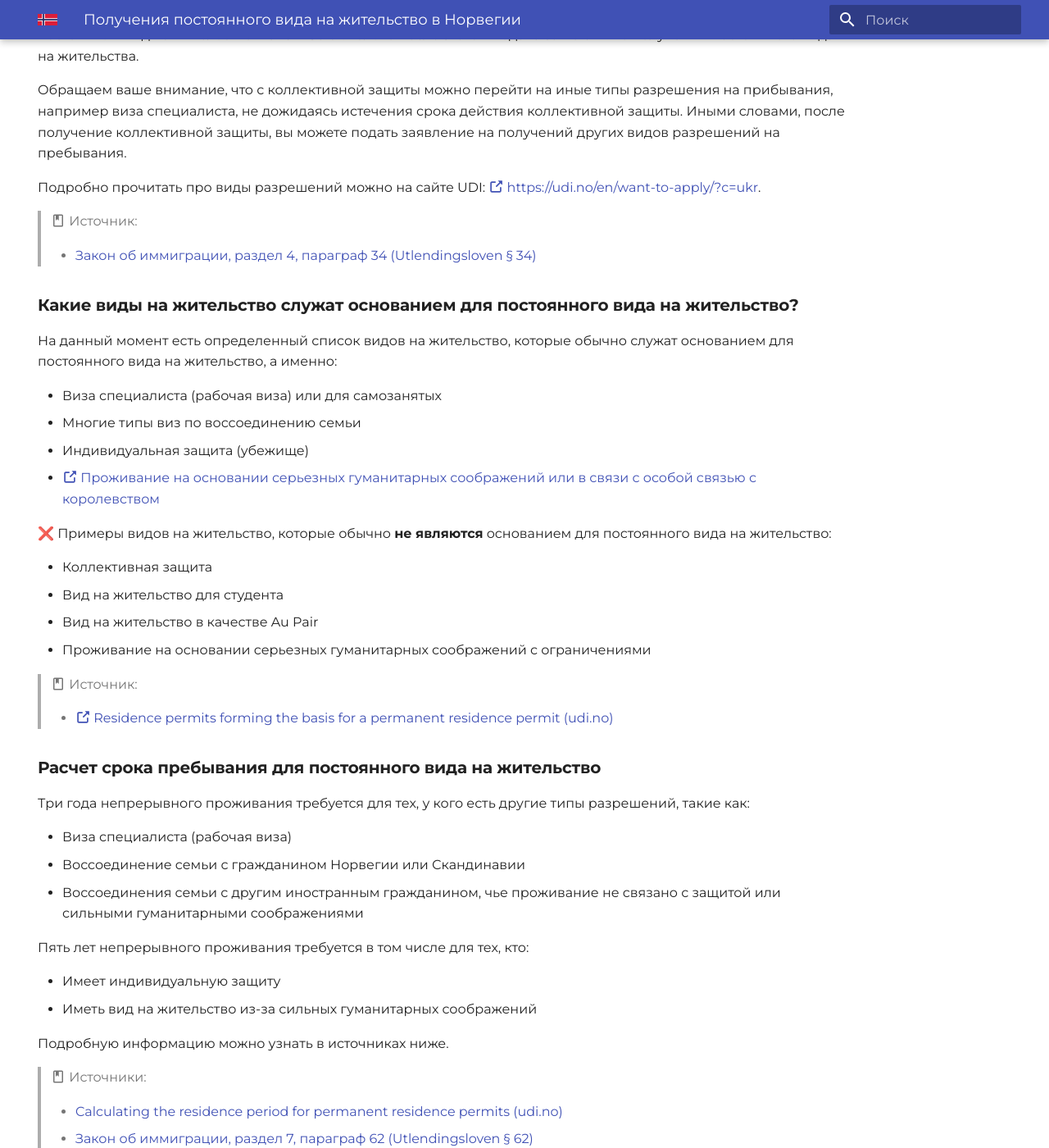
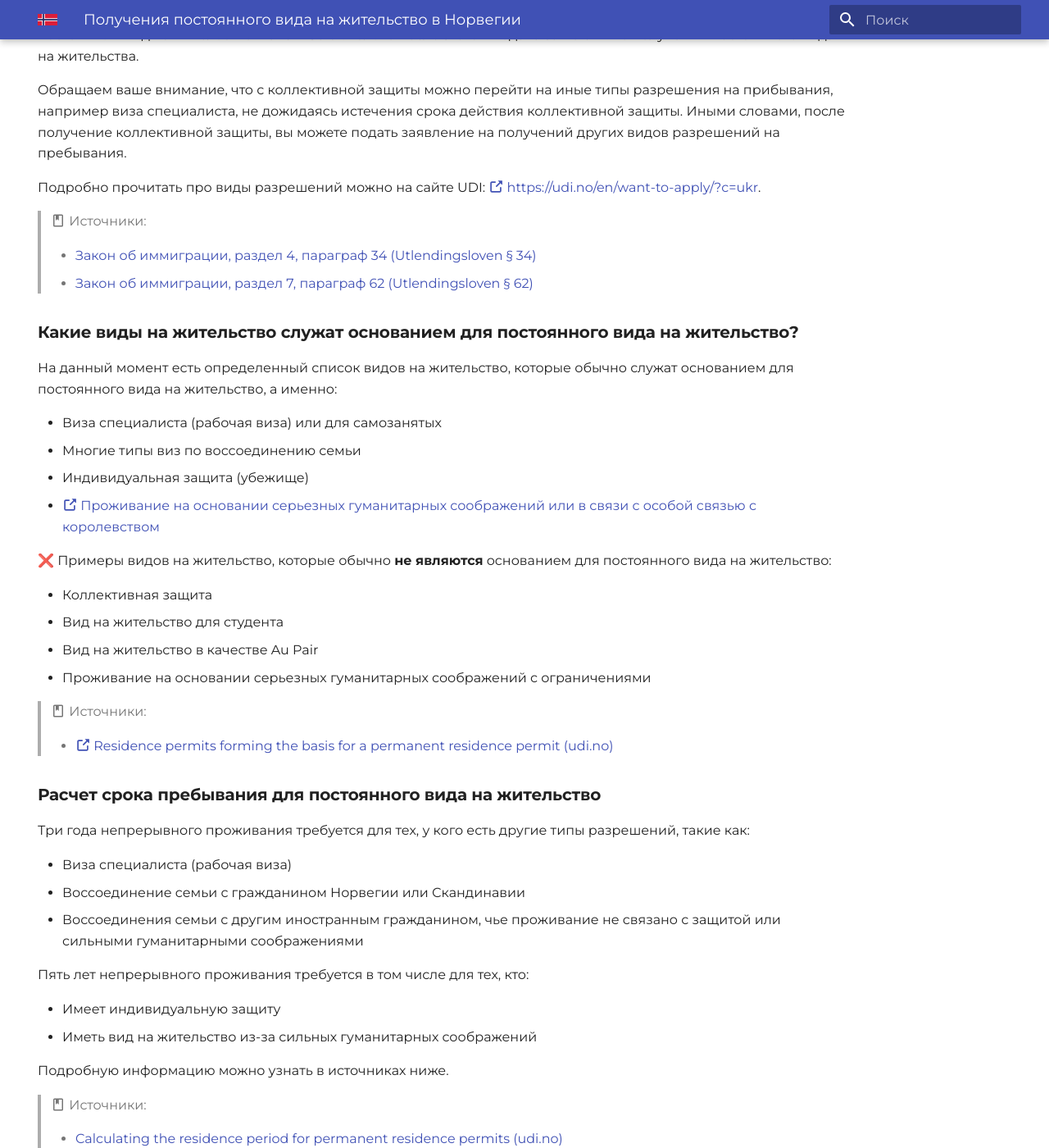
Before and after one commit to nyinorge/nyinorge.github.io, an MkDocs documentation site: the page built from docs/permanent-oppholdstillatelse.md, in a window 1280 px wide and 1400 px high, scrolled down 781 px. Shown: the whole window at 82% size. Built offline with MkDocs 1.6.1 and Material for MkDocs 9.7.7, drawn with Linux system fonts in a browser that asks for light colours.

Commit message:
Update legal sources in permanent-oppholdstillatelse.md

```diff
--- a/docs/permanent-oppholdstillatelse.md
+++ b/docs/permanent-oppholdstillatelse.md
@@ -24,9 +24,10 @@ hide:
 
 Подробно прочитать про виды разрешений можно на сайте UDI: [:octicons-link-external-16: https://udi.no/en/want-to-apply/?c=ukr](https://udi.no/en/want-to-apply/?c=ukr).
 
-> :material-book-outline: Источник:
+> :material-book-outline: Источники:
 >
-> - [Закон об иммиграции, раздел 4, параграф 34 (Utlendingsloven § 34)](https://lovdata.no/dokument/NL/lov/2008-05-15-35/KAPITTEL_4#%C2%A734)
+> - [Закон об иммиграции, раздел 4, параграф 34 (Utlendingsloven § 34)](https://lovdata.no/lov/2008-05-15-35/§34)
+> - [Закон об иммиграции, раздел 7, параграф 62 (Utlendingsloven § 62)](https://lovdata.no/lov/2008-05-15-35/§62)
 
 ## Какие виды на жительство служат основанием для постоянного вида на жительство?
 
@@ -44,7 +45,7 @@ hide:
 - Вид на жительство в качестве Au Pair
 - Проживание на основании серьезных гуманитарных соображений с ограничениями
 
-> :material-book-outline: Источник:
+> :material-book-outline: Источники:
 >
 > - [:octicons-link-external-16: Residence permits forming the basis for a permanent residence permit (udi.no)](https://udi.no/en/word-definitions/residence-permits-forming-the-basis-for-a-permanent-residence-permit/)
 
```
